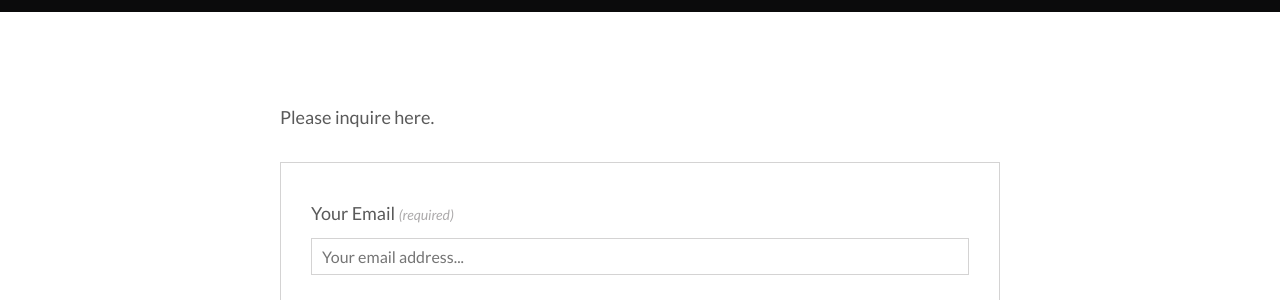
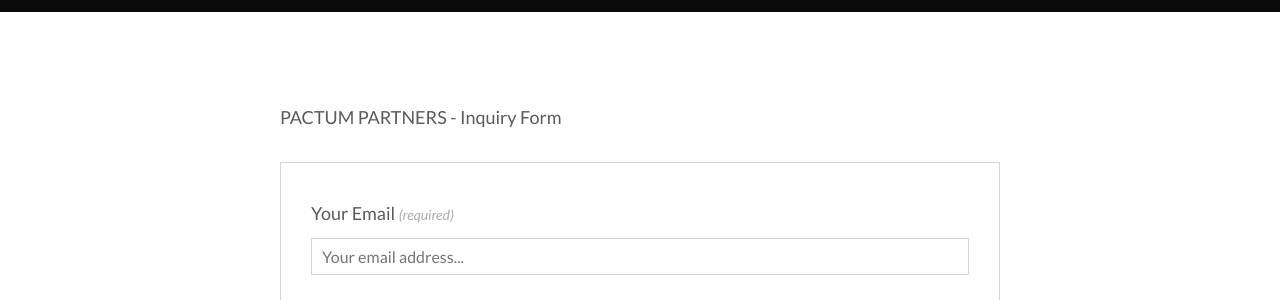
Before and after one commit to mcalvoelhauge/pactumpartners.github.io, a Jekyll site: the page built from contact.html, in a window 1280 px wide. Shown: the part 468-768 px from the top of the page. Built offline with Jekyll 4.4.1, drawn with Linux system fonts in a browser that asks for light colours; some web fonts are replaced.

Commit message:
Update _config.yml

```diff
--- a/_config.yml
+++ b/_config.yml
@@ -14,8 +14,8 @@
 ga_analytics:
 
 # Contact form setings
-email: m.calvoelhauge@email.com
-contact_page_description: "Please inquire here."
+email: m.calvoelhauge@gmail.com
+contact_page_description: "PACTUM PARTNERS - Inquiry Form"
 thankyou_page_description: "Thank you for your inquiry!"
 
 # Social links
```
